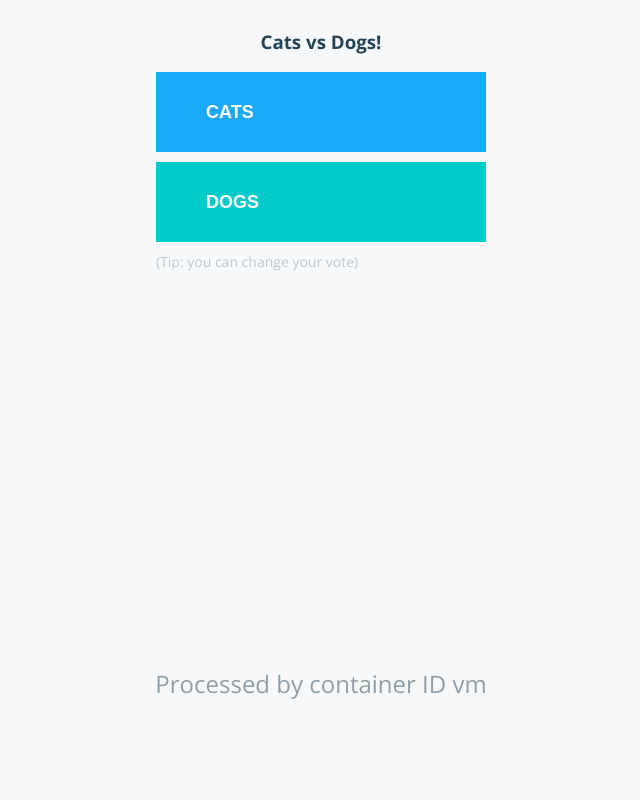
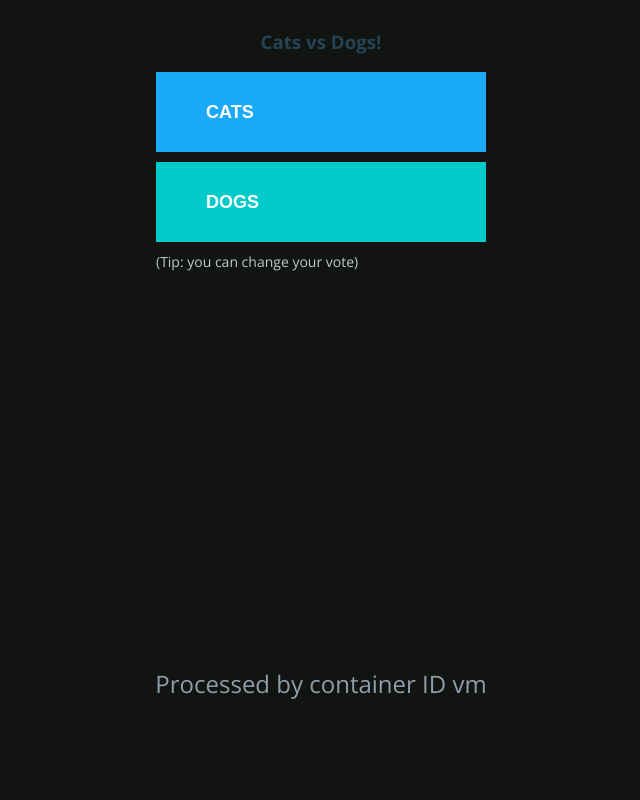
Before and after one commit to manu-devops-sqops/voting-app-atmosly, a Flask app: page / in a window 1280 px wide. Shown: the whole page, without its empty margins (319-959 px from the left). Run offline with Flask 3, Linux system fonts and the light colour scheme; some libraries are stand-ins or nearby versions.

Commit message:
Updated background color

```diff
--- a/vote/vote/static/stylesheets/style.css
+++ b/vote/vote/static/stylesheets/style.css
@@ -6,7 +6,7 @@
 html,body{
   margin: 0;
   padding: 0;
-  background-color: #F7F8F9;
+  background-color: #111411;
   height: 100vh;
   font-family: 'Open Sans';
 }
```
